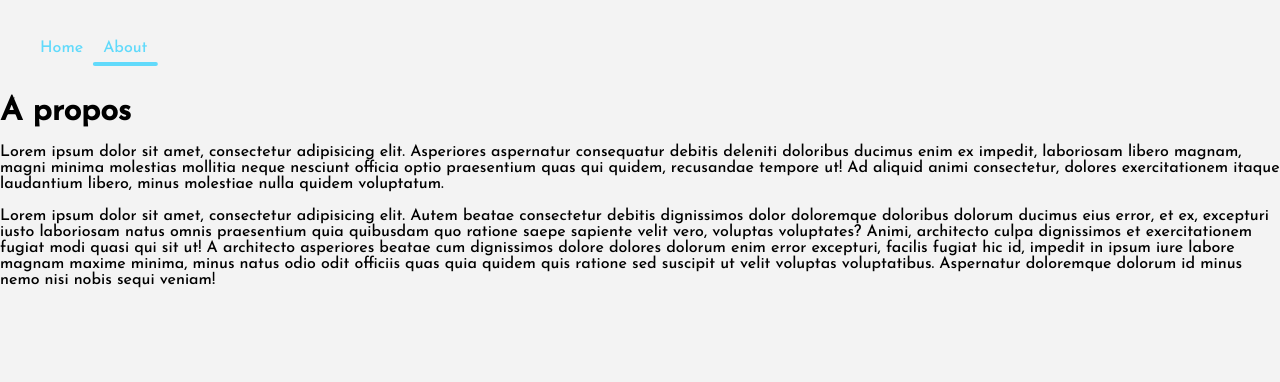
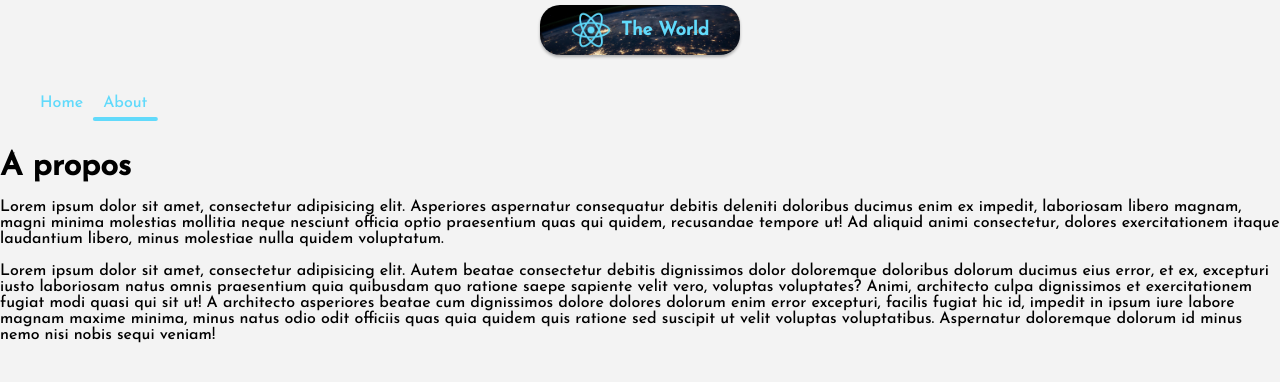
Before and after one commit to Rosanvila/React-Flag, a React (Create React App) app: page /about in a window 1280 px wide. Shown: the top 382 px of the page. Built offline with nearby package versions, Linux system fonts and the light colour scheme.

Commit message:
[FEATURE] Countries form API

```diff
--- a/package.json
+++ b/package.json
@@ -6,10 +6,11 @@
     "@testing-library/jest-dom": "^5.17.0",
     "@testing-library/react": "^13.4.0",
     "@testing-library/user-event": "^13.5.0",
+    "axios": "^1.7.7",
     "react": "^18.3.1",
     "react-dom": "^18.3.1",
     "react-router-dom": "^6.26.2",
-    "react-scripts": "5.0.1",
+    "react-scripts": "^5.0.1",
     "web-vitals": "^2.1.4"
   },
   "scripts": {
--- /dev/null
+++ b/src/components/Countries.js
@@ -0,0 +1,24 @@
+import React, {useEffect, useState} from 'react';
+import axios from 'axios';
+
+const Countries = () => {
+    const [data, setData] = useState([]);
+
+    useEffect(() => {
+        axios.get('https://restcountries.com/v3.1/all')
+            .then(response => setData(response.data));
+    }, []);
+
+    return (
+        <div className="countries">
+            <h1>COUNTRIES</h1>
+            <ul>
+                {data.map((country, index) => (
+                    <li key={index}>{country.name.common}</li>
+                ))}
+            </ul>
+        </div>
+    );
+};
+
+export default Countries;
--- /dev/null
+++ b/src/components/Logo.js
@@ -0,0 +1,12 @@
+import React from 'react';
+
+const Logo = () => {
+    return (
+        <div className="logo">
+            <img src="./logo192.png" alt="logo"/>
+            <h3>The World</h3>
+        </div>
+    );
+};
+
+export default Logo;
--- a/src/pages/About.js
+++ b/src/pages/About.js
@@ -1,9 +1,11 @@
 import React from 'react';
 import Navigation from "../components/Navigation";
+import Logo from "../components/Logo";
 
 const About = () => {
     return (
         <div>
+            <Logo/>
             <Navigation/>
             <h1>A propos</h1>
             <br/>
--- a/src/pages/Home.js
+++ b/src/pages/Home.js
@@ -1,11 +1,14 @@
 import React from 'react';
 import Navigation from "../components/Navigation";
+import Logo from "../components/Logo";
+import Countries from "../components/Countries";
 
 const Home = () => {
     return (
         <div>
+            <Logo />
             <Navigation />
-            <h1>Accueil</h1>
+            <Countries />
         </div>
     );
 };
```
Also changed, not shown: 1 other file (tests, documents, lock files or other folders).
